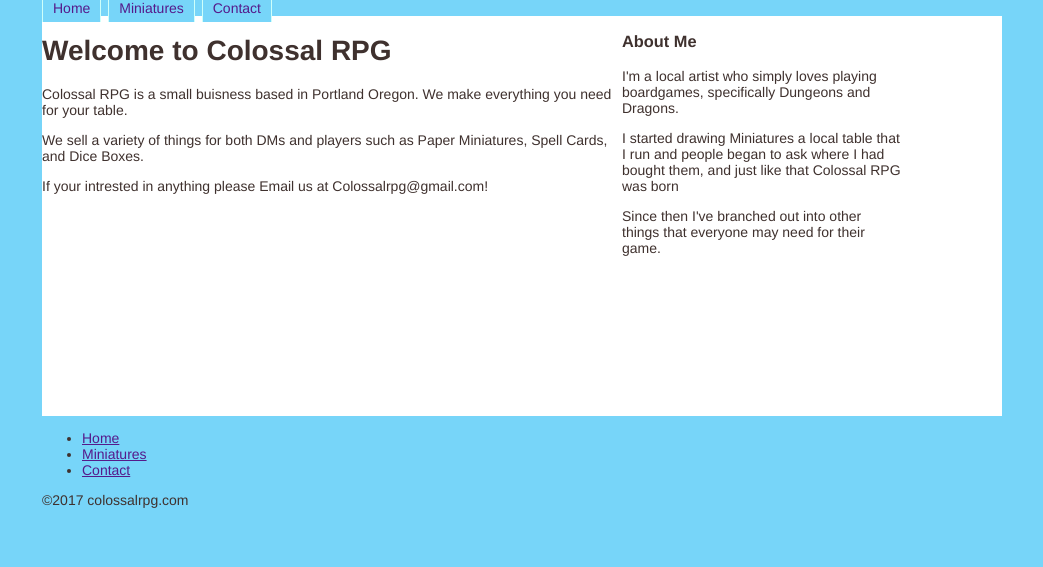
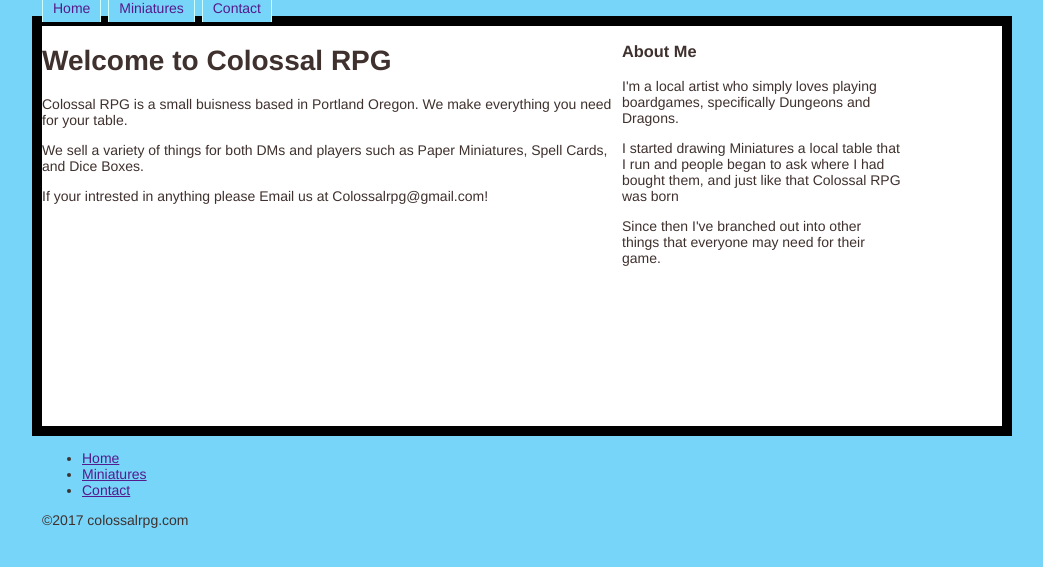
Before and after one commit to Joshkmalone18/Colossal_RPG_Website, a PHP site: page / in a window 1280 px wide. Shown: the part 158-725 px from the top of the page, without its empty margins (118-1161 px from the left). Run offline with PHP 8.4, Linux system fonts and the light colour scheme.

Commit message:
Update index.php

```diff
--- a/index.php
+++ b/index.php
@@ -9,7 +9,7 @@
   #navigation ul li {display: inline; margin-right: 3px; }
   #navigation ul li a {background: #9afaf1; text-decoration: none; padding: 10px 10px 6px 10px; text-transfform: uppercase; border-left: 1px solid #cefffa; border-top: 1px solid #cefffa; border-right: 1px solid #cefffa; background-color: #77d5f9; }
   #navigation ul li.current_page_item a, #navigation ul li a:hover {color: #3f312e; border-left: 1plx solid #fff; border-top: 1px solid #fff; border-right: 1px solid #fff; background: #fff; }
-  #container { overflow: auto; width: 960px; margin: 0 auto; }
+  #container { overflow: auto; width: 960px; margin: 0 auto; padding: 10px; background: #000; }
   #content {width: 960px; min-height: 400px; margin: 0 auto; background: #fff; }
   #contentleft { width: 580px; float: left; margin-right: 20px: }
   #sidebar { width: 280px; float: left; }
```
